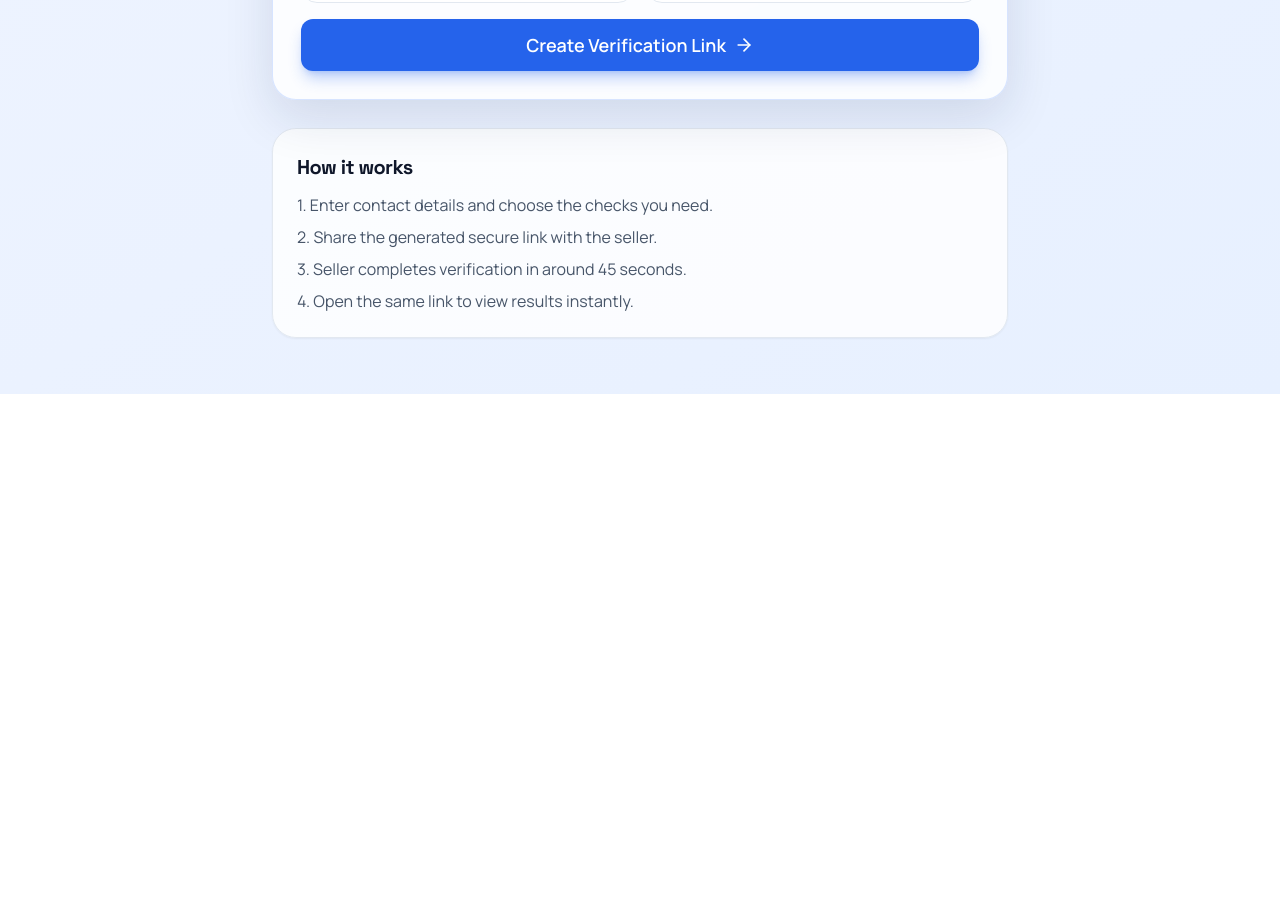
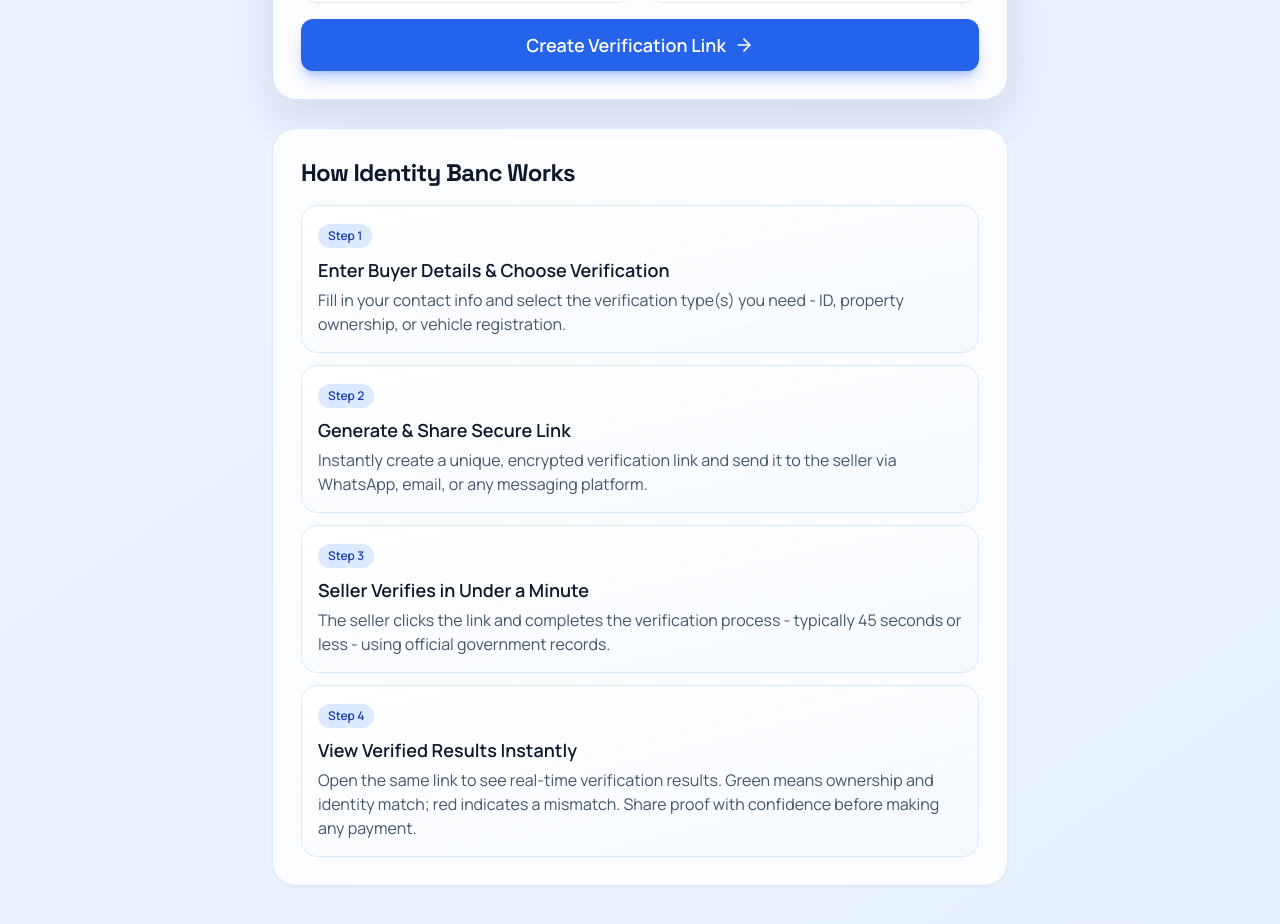
Before and after one commit to ZolileN/trustlink, a React (Vite) app: page / in a window 1280 px wide. Shown: the part 1380-2304 px from the top of the page. Before the commit the page ends 1774 px from the top, so only its background shows below. Built offline with nearby package versions, Linux system fonts and the light colour scheme; no server answers.

Commit message:
seller verification page modified

```diff
--- a/src/pages/BuyerDashboard.tsx
+++ b/src/pages/BuyerDashboard.tsx
@@ -17,6 +17,29 @@
   { value: 'vehicle', title: 'Vehicle Ownership', description: 'Validate NaTIS ownership records' },
   { value: 'idNumber', title: 'ID Verification', description: 'Validate identity against ID details' },
   { value: 'both', title: 'Property and Vehicle', description: 'Run both ownership checks' }
+];
+
+const howItWorksSteps = [
+  {
+    title: 'Enter Buyer Details & Choose Verification',
+    description:
+      'Fill in your contact info and select the verification type(s) you need - ID, property ownership, or vehicle registration.'
+  },
+  {
+    title: 'Generate & Share Secure Link',
+    description:
+      'Instantly create a unique, encrypted verification link and send it to the seller via WhatsApp, email, or any messaging platform.'
+  },
+  {
+    title: 'Seller Verifies in Under a Minute',
+    description:
+      'The seller clicks the link and completes the verification process - typically 45 seconds or less - using official government records.'
+  },
+  {
+    title: 'View Verified Results Instantly',
+    description:
+      'Open the same link to see real-time verification results. Green means ownership and identity match; red indicates a mismatch. Share proof with confidence before making any payment.'
+  }
 ];
 
 export function BuyerDashboard() {
@@ -226,14 +249,22 @@
           </div>
         </Card>
 
-        <section className="mt-7 rounded-3xl border border-slate-200 bg-white/80 p-6 shadow-sm">
-          <h3 className="hero-title text-xl font-bold text-slate-900">How it works</h3>
-          <ol className="mt-3 space-y-2 text-sm text-slate-600 sm:text-base">
-            <li>1. Enter contact details and choose the checks you need.</li>
-            <li>2. Share the generated secure link with the seller.</li>
-            <li>3. Seller completes verification in around 45 seconds.</li>
-            <li>4. Open the same link to view results instantly.</li>
-          </ol>
+        <section className="mt-7 rounded-3xl border border-blue-100 bg-white/85 p-6 shadow-sm backdrop-blur-sm sm:p-7">
+          <h3 className="hero-title text-2xl font-bold text-slate-900">How Identity Banc Works</h3>
+          <div className="mt-4 grid gap-3">
+            {howItWorksSteps.map((step, index) => (
+              <article
+                key={step.title}
+                className="rounded-2xl border border-blue-100 bg-gradient-to-br from-white to-blue-50/60 p-4"
+              >
+                <div className="mb-2 inline-flex items-center rounded-full bg-blue-100 px-2.5 py-1 text-xs font-semibold text-blue-800">
+                  Step {index + 1}
+                </div>
+                <h4 className="text-base font-semibold text-slate-900 sm:text-lg">{step.title}</h4>
+                <p className="mt-1 text-sm text-slate-600 sm:text-base">{step.description}</p>
+              </article>
+            ))}
+          </div>
         </section>
       </div>
     </div>
--- a/src/pages/SellerVerification.tsx
+++ b/src/pages/SellerVerification.tsx
@@ -15,6 +15,7 @@
 } from '../lib/api';
 import { VerificationSession } from '../lib/supabase';
 import { isSessionExpired, hashValue } from '../lib/utils';
+import brandLogo from '../../Logo.png';
 
 type VerificationStep = 'loading' | 'expired' | 'invalid' | 'intro' | 'id' | 'property' | 'vehicle' | 'complete';
 
@@ -200,8 +201,9 @@
       <div className="app-bg min-h-screen py-12 px-4">
         <div className="page-shell max-w-2xl">
           <div className="mb-8 text-center">
-            <Shield className="w-16 h-16 text-blue-600 mx-auto mb-4" />
-            <h1 className="hero-title mb-2 text-4xl font-bold text-gray-900">TrustLink Verification</h1>
+            <div className="logo-frame mb-2">
+              <img src={brandLogo} alt="Identity Banc logo" className="logo-image" />
+            </div>
             <p className="text-xl text-gray-600">Quick and secure identity checks</p>
           </div>
 
```
